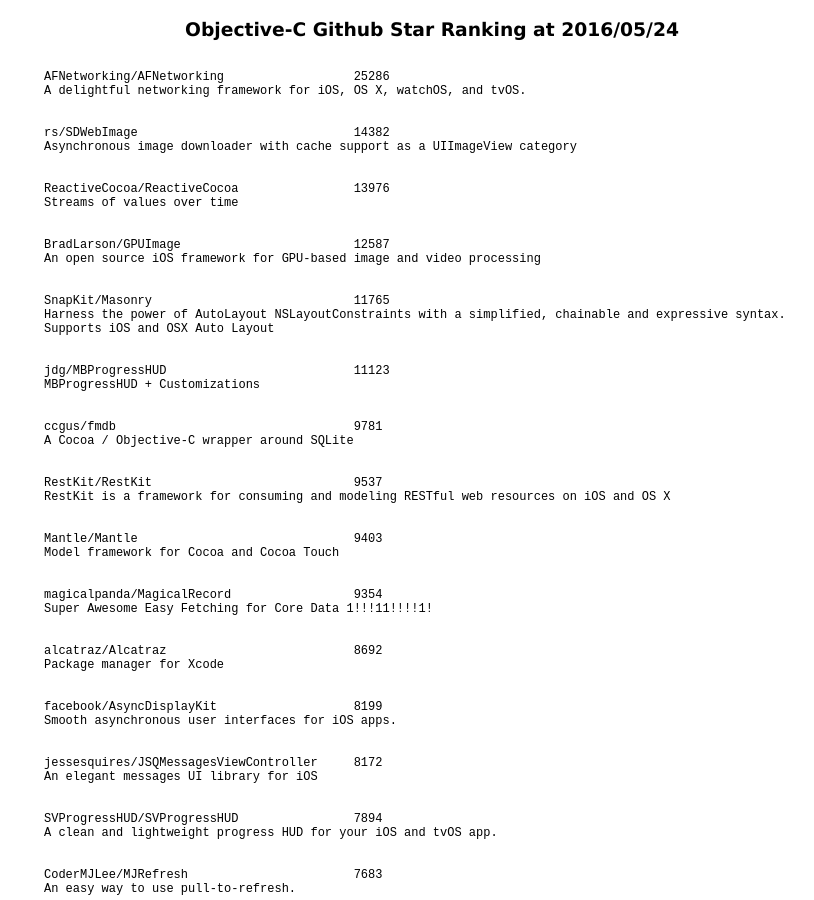
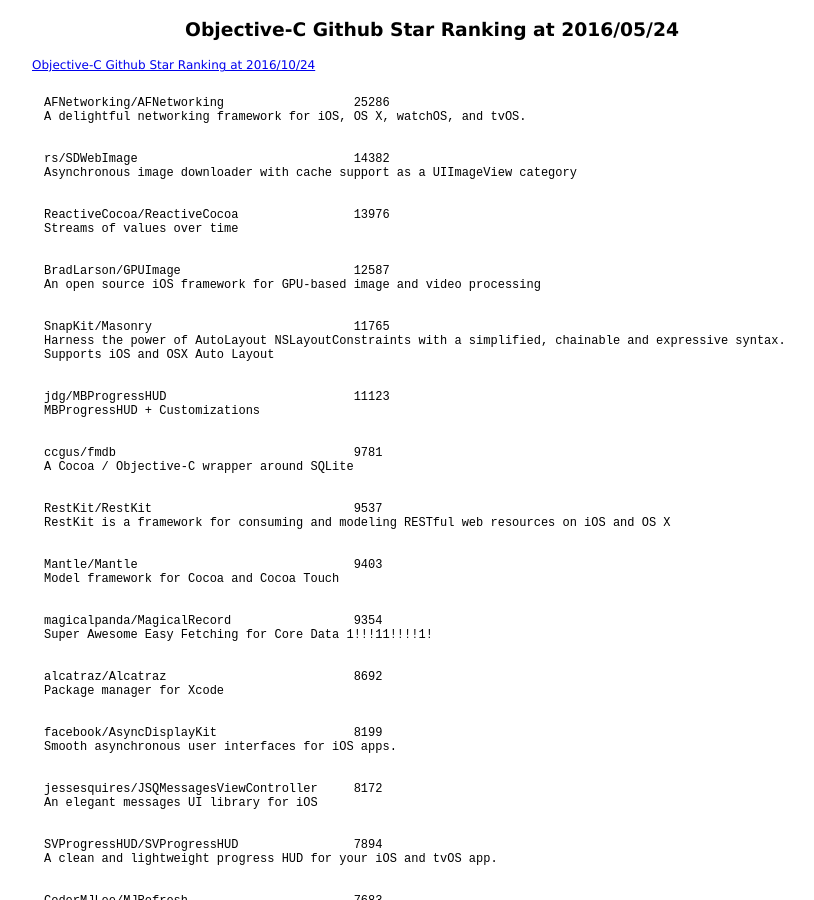
Before and after one commit to 38elements/38elements.github.com, a Jekyll site: the page built from _posts/2016-05-24-objective-c-repository-github-star-ranking.md, in a window 1280 px wide and 900 px high. Shown: the whole window, without its empty margins (208-1022 px from the left). Built offline with Jekyll 4.4.1, drawn with Linux system fonts in a browser that asks for light colours.

Commit message:
Update 2016-05-24-objective-c-repository-github-star-ranking.md

```diff
--- a/_posts/2016-05-24-objective-c-repository-github-star-ranking.md
+++ b/_posts/2016-05-24-objective-c-repository-github-star-ranking.md
@@ -2,6 +2,7 @@
 layout: posts
 title: Objective-C Github Star Ranking at 2016/05/24
 ---
+[Objective-C Github Star Ranking at 2016/10/24](/2016/10/24/objective-c-repository-github-star-ranking.html)
 <pre style="background-color: white;border: none;">
 AFNetworking/AFNetworking                  25286
 A delightful networking framework for iOS, OS X, watchOS, and tvOS.
```
